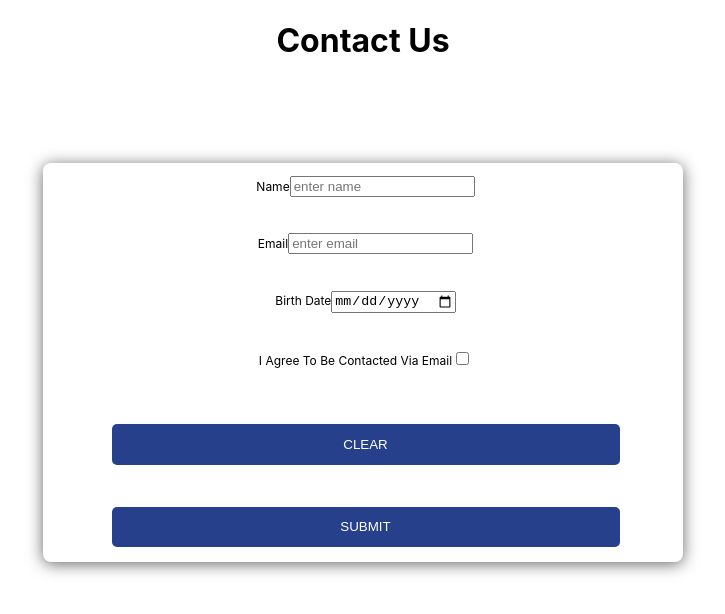
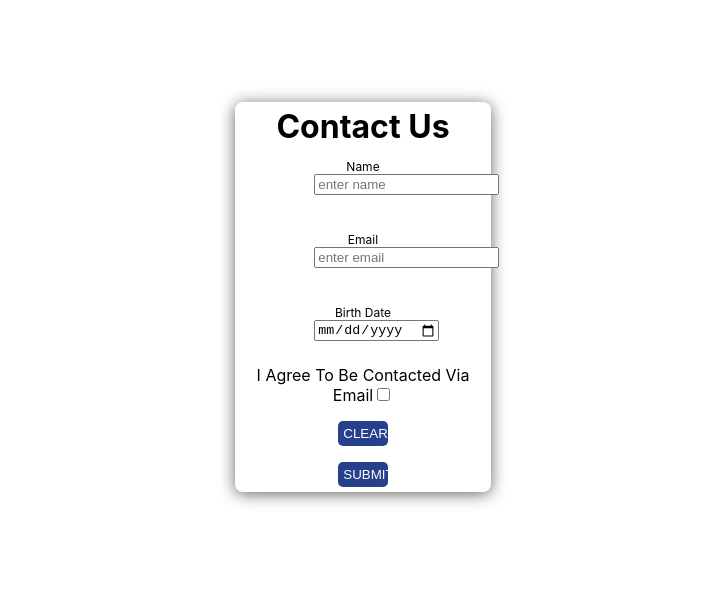
Before and after one commit to dujules23/contact-us-form, a React (Create React App) app: page / in a window 1280 px wide. Shown: the top 614 px of the page, without its empty margins (277-1002 px from the left). Built offline with nearby package versions, Linux system fonts and the light colour scheme.

Commit message:
adjusted title and styling of form

```diff
--- a/src/Form.css
+++ b/src/Form.css
@@ -2,12 +2,17 @@
   position: relative;
   margin: 8% auto;
   min-height: 60%;
-  width: 50%;
+  width: 20%;
   box-shadow: 0 2px 16px rgba(0, 0, 0, 0.6);
   background: white;
-  padding: 0px 0px 5px 5px;
+  padding: 5px 5px 5px 5px;
   box-sizing: border-box;
   border-radius: 8px;
+}
+.title{
+  display: block;
+    margin-top: 23px;
+    margin: 0 auto;
 }
 .form-input{
   display: block;
@@ -15,24 +20,27 @@
     margin-bottom: 0.7rem;
     padding: 0.8rem;
     width: 50%;
-        height: 10%;
+    height: 12%;
     box-sizing: border-box;
     border: none;
     outline: none;
     font-size: 12px;
 }
 .button{
+  /* display: flex; */
+
   background: rgb(140, 20, 196);
     color: white;
     background: #26408b;
-        margin: 10px;
-        margin-top: 2rem;
-        width: 80%;
+    margin: 0 auto;
+    margin-top: 1rem;
+    width: 20%;
     height: 8%;
     border: none;
     border-radius: 5px;
     text-transform: uppercase;
     cursor: pointer;
     font-weight: 500;
-        padding: 2%
+    padding: 2%;
+    justify-content: flex-end;
 }
--- a/src/components/App.js
+++ b/src/components/App.js
@@ -17,7 +17,6 @@ function App() {
   // const [formValues, setFormValues] = useState(initialValues)
   return (
     <div className="App">
-      <h1>Contact Us</h1>
       <Form
         values={formValues}
         update={updateForm}
--- a/src/components/Form.js
+++ b/src/components/Form.js
@@ -19,6 +19,7 @@ export default function Form(props) {
 
   return (
     <form className='form-container' onSubmit={handleSubmit}>
+      <h1 className='title'>Contact Us</h1>
       <div>
         <label className='form-input'>Name
           <input
@@ -47,7 +48,7 @@ export default function Form(props) {
           onChange={handleChange}/>
         </label>
 
-        <label className='form-input'>I Agree To Be Contacted Via Email
+        <label className='checkbox'>I Agree To Be Contacted Via Email
           <input
           name='agreement checkbox'
           type='checkbox'
```
Lines whose indentation alone changed are shown as unchanged.
